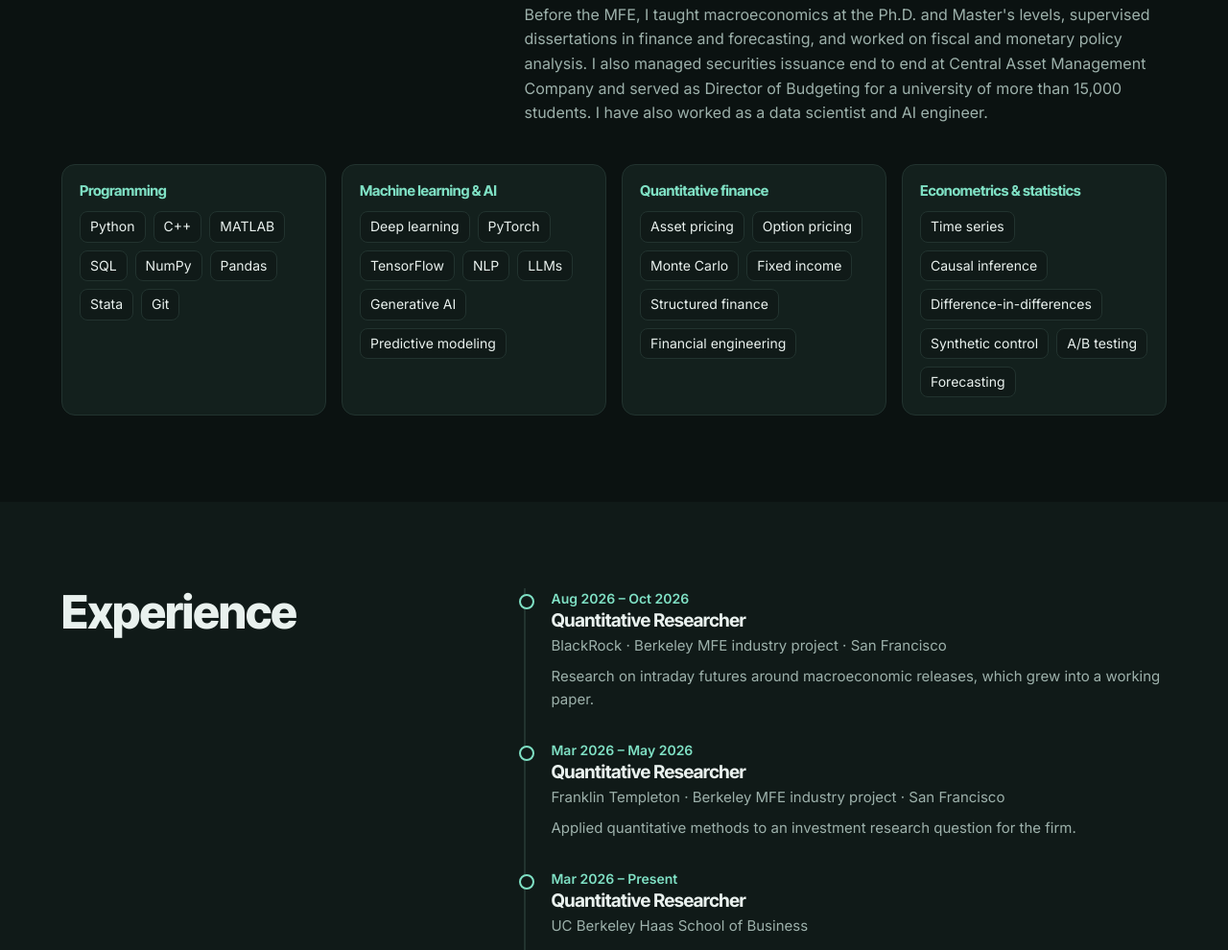
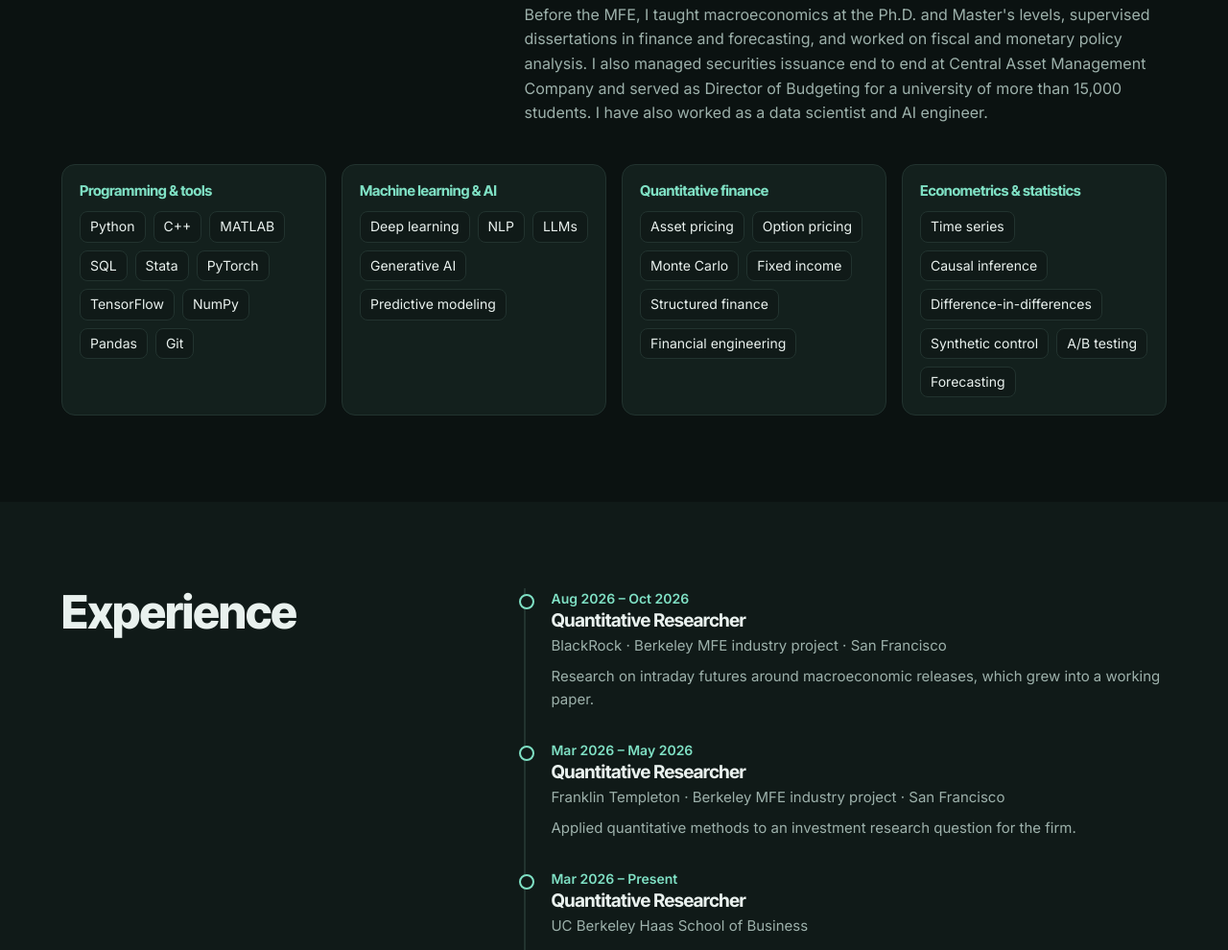
Before and after one commit to rezazamani2329/rezazamani2329.github.io, a plain HTML site: page index.html in a window 1280 px wide. Shown: the part 1239-2229 px from the top of the page at 96% size. Drawn offline with Linux system fonts and the light colour scheme.

Commit message:
Add PyTorch to Programming & tools
Co-Authored-By: Claude Opus 5.5 <noreply@anthropic.com>
Claude-Session: https://claude.ai/code/session_01EtrWo9mdF5oKLMPBgSsrDa

```diff
--- a/index.html
+++ b/index.html
@@ -222,8 +222,8 @@ footer{border-top:1px solid var(--line);padding:26px max(5vw,16px);color:var(--m
 <script>
 {
 const skills=[
- ["Programming",["Python","C++","MATLAB","SQL","NumPy","Pandas","Stata","Git"]],
- ["Machine learning & AI",["Deep learning","PyTorch","TensorFlow","NLP","LLMs","Generative AI","Predictive modeling"]],
+ ["Programming & tools",["Python","C++","MATLAB","SQL","Stata","PyTorch","TensorFlow","NumPy","Pandas","Git"]],
+ ["Machine learning & AI",["Deep learning","NLP","LLMs","Generative AI","Predictive modeling"]],
  ["Quantitative finance",["Asset pricing","Option pricing","Monte Carlo","Fixed income","Structured finance","Financial engineering"]],
  ["Econometrics & statistics",["Time series","Causal inference","Difference-in-differences","Synthetic control","A/B testing","Forecasting"]]
 ];
```
